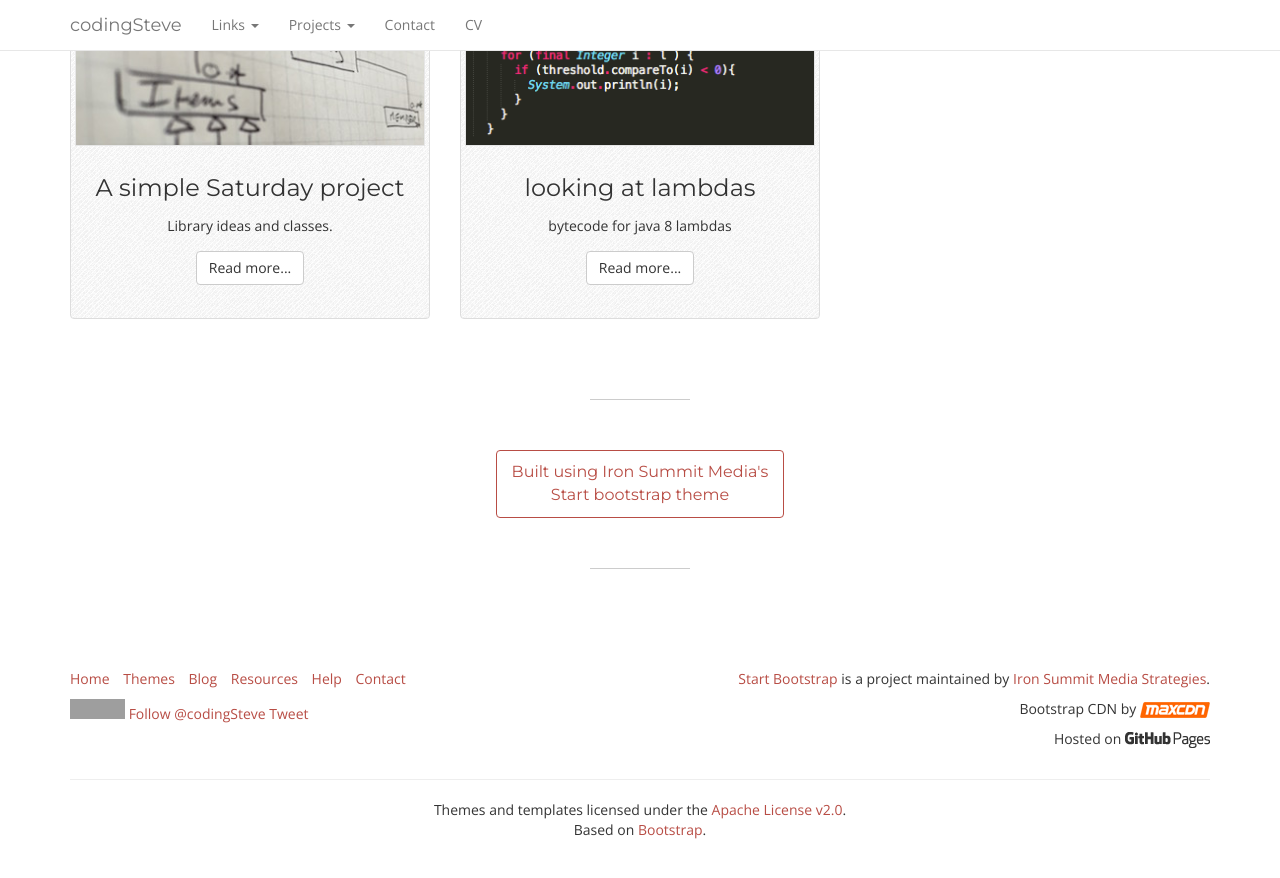
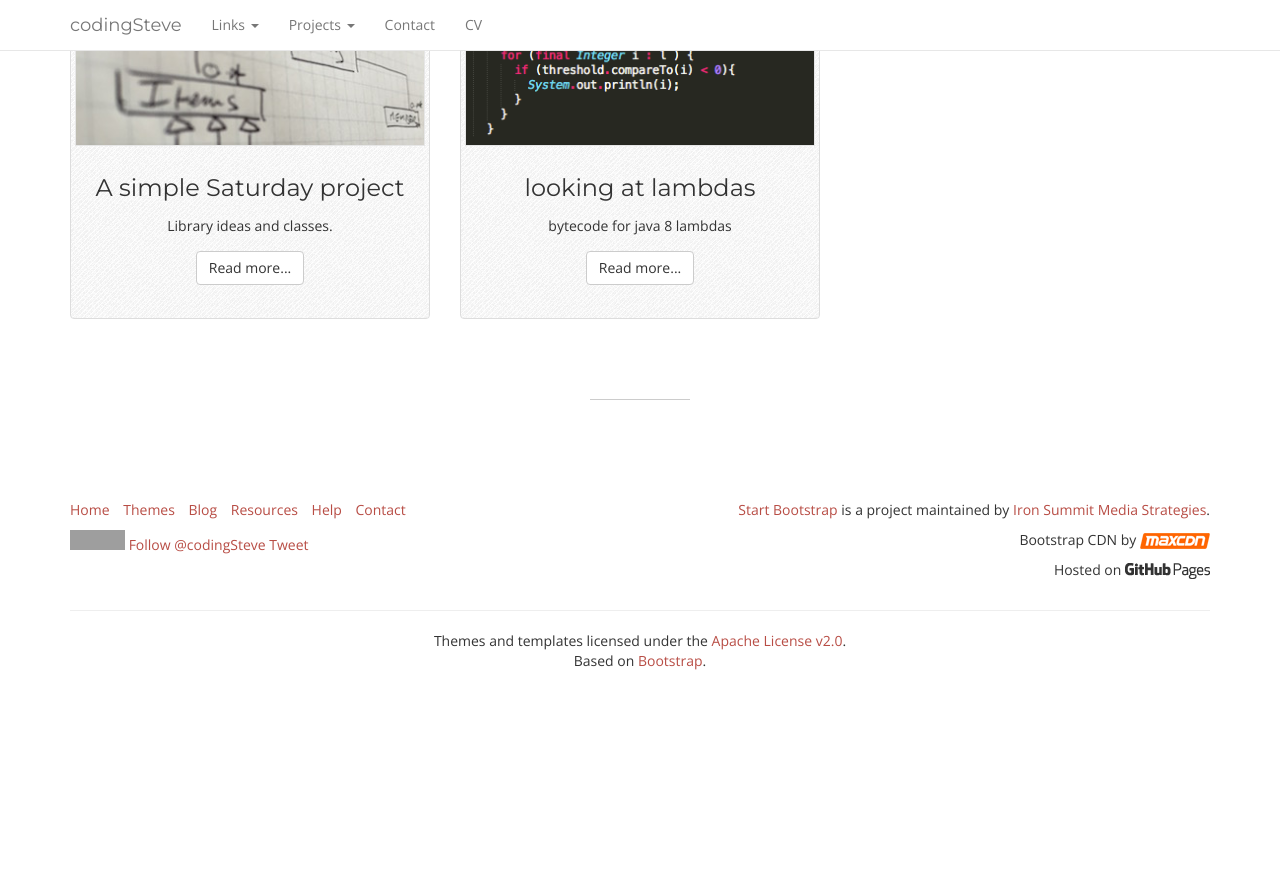
Before and after one commit to codingSteve/codingSteve.github.io, a Jekyll site: the page built from index.html, in a window 1280 px wide and 900 px high, scrolled down 752 px. Shown: the top 878 px of the window. Built offline with Jekyll 4.4.1, drawn with Linux system fonts in a browser that asks for light colours; nearby versions of some CDN libraries; comment, search, counter and statistics services are not loaded; after the commit the page ends 1483 px from its top, so only the background shows below that; grey boxes are pictures that could not be loaded.

Commit message:
remove button

```diff
--- a/index.html
+++ b/index.html
@@ -33,9 +33,4 @@ redirect_from:
 
     <hr class="small">
 
-
-    <div class="text-center btn-home">
-        <aA href="http://ironsummitmedia.github.io/startbootstrap-blog-home/" class="btn btn-outline">Built using Iron Summit Media's<br>Start bootstrap theme</a>
-    </div>
-    <hr class="small">
 </div>
```
